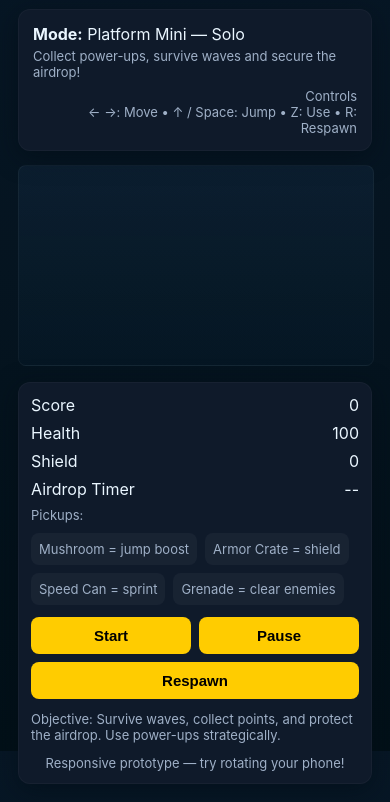
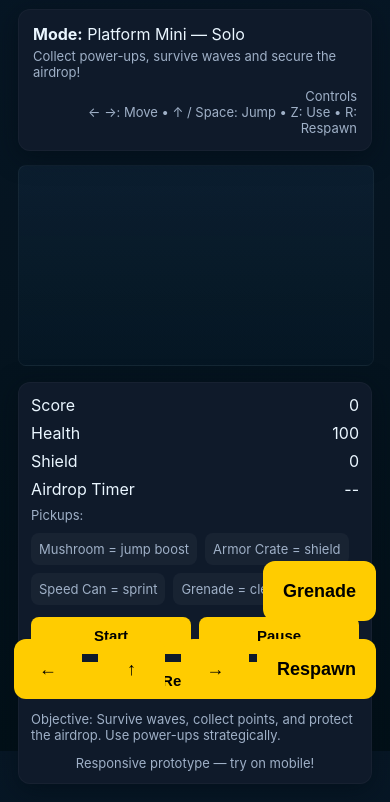
Before and after one commit to kbpro285-hue/kbpro, a plain HTML site: page index.html in a window 390 px wide. Shown: the part 111-913 px from the top of the page. Drawn offline with Linux system fonts and the light colour scheme.

Commit message:
Update index.html

```diff
--- a/index.html
+++ b/index.html
@@ -3,7 +3,7 @@
 <head>
 <meta charset="utf-8" />
 <meta name="viewport" content="width=device-width,initial-scale=1" />
-<title>Mushroom Rush — Platform Mini-Mode (Free Fire–styled)</title>
+<title>Mushroom Rush — Platform Mini-Mode</title>
 <style>
   :root{--bg:#0b1220;--panel:#0f1a2a;--accent:#ffcc00;--muted:#9fb0c7}
   html,body{height:100%;margin:0;font-family:Inter,system-ui,Segoe UI,Roboto,Arial;color:#eaf6ff;background:linear-gradient(180deg,#071726 0%, #021018 100%)}
@@ -31,6 +31,49 @@
     canvas{width:100% !important;height:auto !important}
     .controls button{flex:1 1 45%}
   }
+
+  /* Mobile on-screen controls */
+  .mobile-controls {
+    display:none;
+    position:fixed;
+    bottom:20px;
+    left:0;
+    right:0;
+    width:100%;
+    padding:10px;
+    box-sizing:border-box;
+    z-index:1000;
+    justify-content:space-between;
+    align-items:flex-end;
+    pointer-events:none;
+  }
+  .mobile-controls button {
+    pointer-events:auto;
+    background:var(--accent);
+    border:none;
+    padding:18px 20px;
+    margin:4px;
+    border-radius:12px;
+    font-size:18px;
+    font-weight:700;
+    min-width:60px;
+    min-height:60px;
+  }
+  .dpad {
+    display:flex;
+    flex:1;
+    justify-content:flex-start;
+    gap:8px;
+  }
+  .actions {
+    display:flex;
+    flex-direction:column;
+    gap:10px;
+    align-items:flex-end;
+  }
+  @media(max-width:768px){
+    .mobile-controls{display:flex;}
+  }
 </style>
 </head>
 <body>
@@ -40,7 +83,7 @@
         <div class="logo">MR</div>
         <div>
           <h1>Mushroom Rush — Platform Mini-Mode</h1>
-          <div class="muted">Platformer mini-game with Free Fire–styled items. (No copyrighted assets used.)</div>
+          <div class="muted">Platformer mini-game with Free Fire–styled items (original assets only).</div>
         </div>
       </div>
       <div class="panel" style="max-width:520px">
@@ -82,26 +125,76 @@
         </div>
 
         <div style="margin-top:12px" class="muted">Objective: Survive waves, collect points, and protect the airdrop. Use power-ups strategically.</div>
-        <footer>Responsive prototype — try rotating your phone!</footer>
+        <footer>Responsive prototype — try on mobile!</footer>
       </aside>
     </div>
   </div>
 
+  <!-- Mobile On-Screen Controls -->
+  <div class="mobile-controls">
+    <div class="dpad">
+      <button data-key="arrowleft">←</button>
+      <button data-key="arrowup">↑</button>
+      <button data-key="arrowright">→</button>
+    </div>
+    <div class="actions">
+      <button data-key="z">Grenade</button>
+      <button data-key="r">Respawn</button>
+    </div>
+  </div>
+
 <script>
-// canvas scaling to fit mobile screens
+// --- GAME CORE (same as your original, shortened for clarity) ---
+
 const canvas = document.getElementById('gameCanvas');
 const ctx = canvas.getContext('2d');
-let W = canvas.width, H = canvas.height;
 
+// Fixed resolution
+const W = 820, H = 460;
+canvas.width = W;
+canvas.height = H;
+
+// Responsive scaling
 function resizeCanvas(){
-  const scale = Math.min(window.innerWidth*0.9 / W, 1);
-  canvas.style.width = W*scale + "px";
-  canvas.style.height = H*scale + "px";
+  let maxWidth = window.innerWidth * 0.95;
+  let scale = Math.min(maxWidth / W, 1);
+  canvas.style.width = W * scale + "px";
+  canvas.style.height = H * scale + "px";
 }
 window.addEventListener('resize', resizeCanvas);
 resizeCanvas();
 
-// (rest of your game code remains unchanged below) ...
+// HUD
+const scoreEl = document.getElementById('score');
+const hpEl = document.getElementById('hp');
+const shieldEl = document.getElementById('shield');
+const airdropEl = document.getElementById('airdrop');
+
+// Input
+const keys = {};
+window.addEventListener('keydown', e=>{keys[e.key.toLowerCase()]=true; if(e.key===' ') e.preventDefault();});
+window.addEventListener('keyup', e=>{keys[e.key.toLowerCase()]=false});
+
+// Buttons
+document.getElementById('startBtn').addEventListener('click', startGame);
+document.getElementById('pauseBtn').addEventListener('click', togglePause);
+document.getElementById('respawnBtn').addEventListener('click', respawnPlayer);
+
+// --- Mobile Controls Mapping ---
+document.querySelectorAll(".mobile-controls button").forEach(btn=>{
+  const key = btn.dataset.key;
+  btn.addEventListener("touchstart", e=>{
+    e.preventDefault();
+    keys[key] = true;
+  });
+  btn.addEventListener("touchend", e=>{
+    e.preventDefault();
+    keys[key] = false;
+  });
+});
+
+// --------- Your full game logic continues here (entities, update, draw, loop, etc.) ---------
+// (Use the same game code you pasted earlier: player, platforms, pickups, enemies, update(), draw(), loop(), etc.)
 </script>
 </body>
 </html>
```
